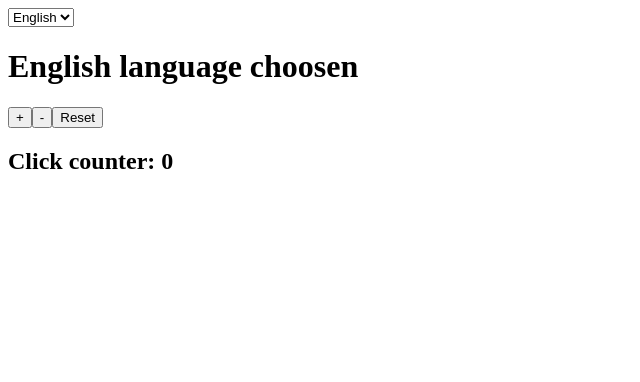
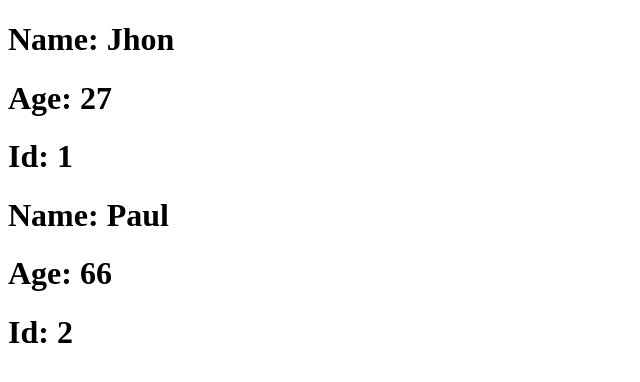
Before and after one commit to MarkupMonkey/react-project, a React (Create React App) app: page / in a window 1280 px wide. Shown: the top 382 px of the page, without its empty margins (0-640 px from the left). Built offline with nearby package versions, Linux system fonts and the light colour scheme.

Commit message:
exercise useMemo done

```diff
--- a/src/App.js
+++ b/src/App.js
@@ -1,23 +1,15 @@
 import React from "react";
-import { LanguageContext } from "./LanguageContext";
-import { DisplayLanguage } from "./DisplayLanguage";
-import { useState } from "react";
-import { ClickCounter } from "./ClickCounter";
+import FiltredList from './FiltredList';
 
+const list = [
+    { name: 'Jhon', age: 27, id: 1 },
+    { name: 'Paul', age: 66, id: 2 },
+    { name: 'Peter', age: 13, id: 3 },
+]
 export function App() {
-
-    const [language, setLanguage] = useState('en');
-    const handleLanguage = (event) => { setLanguage(event.target.value) };
     return (
         <>
-            <select value={language} onChange={handleLanguage}>
-                <option value='en'>English</option>
-                <option value='it'>Italiano</option>
-            </select>
-            <LanguageContext.Provider value={language}>
-                <DisplayLanguage />
-            </LanguageContext.Provider>
-            <ClickCounter/>
+            <FiltredList list={list}/>
         </>
     )
 }
--- /dev/null
+++ b/src/FiltredList.js
@@ -0,0 +1,18 @@
+import { useMemo } from "react";
+
+const FiltredList = (props) => {
+    const filtredList = useMemo(
+        () => props.list.filter(item => item.age > 18)
+        .map(item => (
+            <div key={item.id}>
+                <h1>Name: {item.name}</h1>
+                <h1>Age: {item.age} </h1>
+                <h1>Id: {item.id} </h1>
+            </div>
+        )),[props]);
+        return <>
+            {filtredList}
+        </>
+}
+
+export default FiltredList;
```
